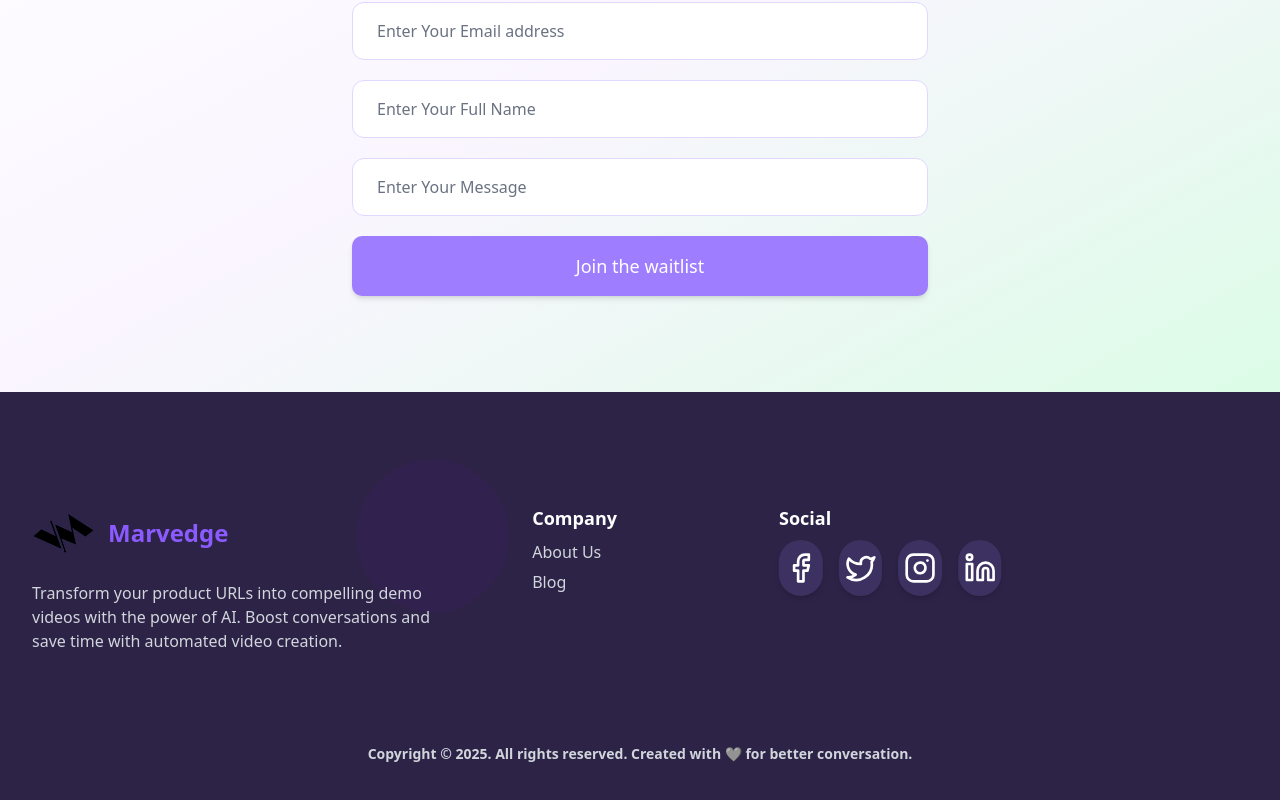
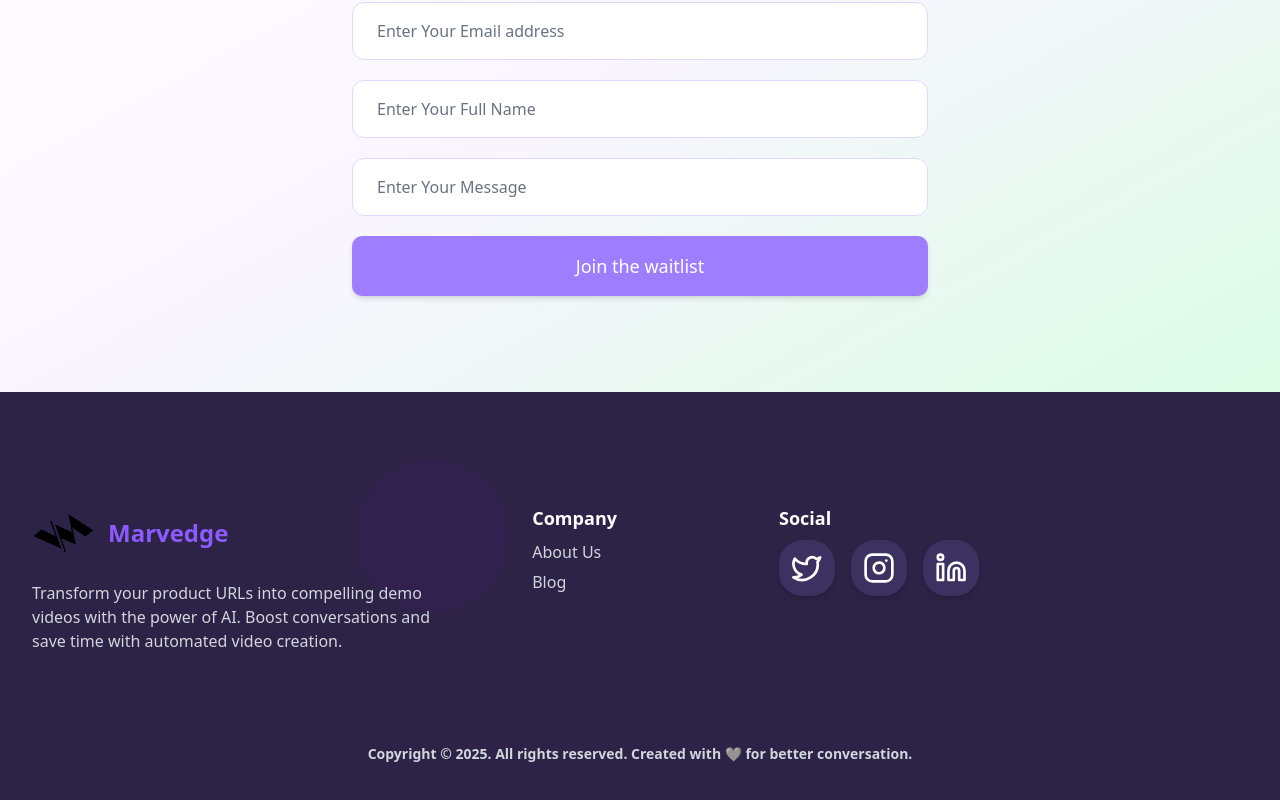
Before and after one commit to sarthak7846/marvedge-site, a Next.js app: page / in a window 1280 px wide. Shown: the part 2791-3591 px from the top of the page. Built offline with nearby package versions, Linux system fonts and the light colour scheme.

Commit message:
Social Links Addition in Footer

```diff
--- a/app/components/Footer.tsx
+++ b/app/components/Footer.tsx
@@ -9,13 +9,20 @@ import {
   useScroll,
   useTransform,
 } from "framer-motion";
-import { Facebook, Twitter, Instagram, Linkedin } from "lucide-react";
+import { Twitter, Instagram, Linkedin } from "lucide-react";
 
 const socialIcons = [
-  { icon: Facebook, label: "Facebook" },
-  { icon: Twitter, label: "Twitter" },
-  { icon: Instagram, label: "Instagram" },
-  { icon: Linkedin, label: "LinkedIn" },
+  { icon: Twitter, label: "Twitter", href: "https://x.com/marvedge" },
+  {
+    icon: Instagram,
+    label: "Instagram",
+    href: "https://www.instagram.com/marvedgemedia?igsh=aGcxOXpyNGJkMWdj",
+  },
+  {
+    icon: Linkedin,
+    label: "LinkedIn",
+    href: "https://www.linkedin.com/company/marvedge/",
+  },
 ];
 
 const LinkSection: React.FC<{
@@ -168,8 +175,12 @@ const Footer: React.FC = () => {
               </h3>
               <div className="flex gap-4 items-center">
                 {socialIcons.map((icon, i) => (
-                  <motion.button
+                  <motion.a
                     key={i}
+                    href={icon.href}
+                    target="_blank"
+                    rel="noopener noreferrer"
+                    aria-label={icon.label}
                     className="bg-[#3c3160] hover:bg-[#a68cff] transition-colors rounded-[1.5rem] w-14 h-14 flex items-center justify-center shadow-md"
                     initial={{ opacity: 0, y: 20 }}
                     animate={{ opacity: 1, y: 0 }}
@@ -182,7 +193,7 @@ const Footer: React.FC = () => {
                     whileTap={{ scale: 0.95 }}
                   >
                     <icon.icon className="text-white w-7 h-7 md:w-8 md:h-8" />
-                  </motion.button>
+                  </motion.a>
                 ))}
               </div>
             </motion.div>
```
